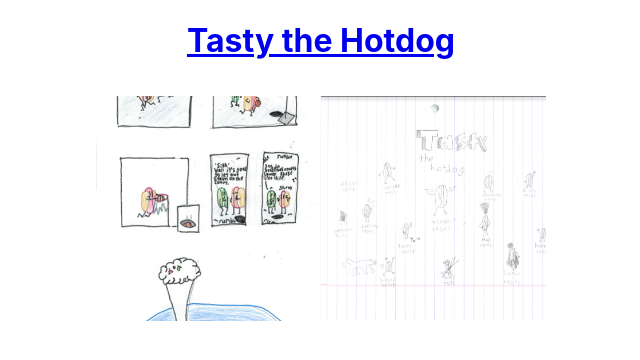
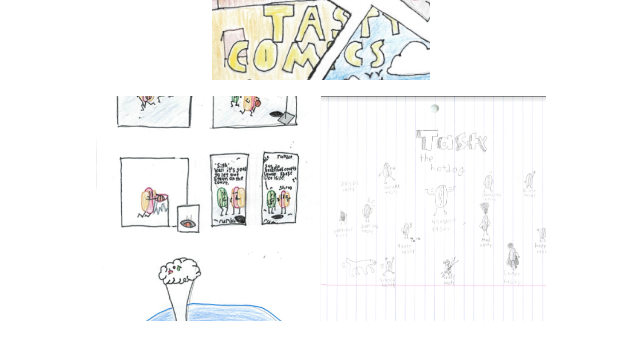
Before and after one commit to marla294/tasty-the-hotdog, a React (Create React App) app: page / in a window 1280 px wide. Shown: the top 360 px of the page, without its empty margins (319-959 px from the left). Built offline with nearby package versions, Linux system fonts and the light colour scheme.

Commit message:
Adding Miles header image to header

```diff
--- a/src/components/Header.tsx
+++ b/src/components/Header.tsx
@@ -16,6 +16,11 @@ const StyledNavLink = styled.img`
   height: 60px;
 `;
 
+const StyledHeaderLink = styled.img`
+  height: 80px;
+  object-fit: cover;
+`;
+
 const Header = () => {
   const { id } = useParams();
   const { nextComic, prevComic } = singleComicLoader({ id });
@@ -30,7 +35,7 @@ const Header = () => {
         )}
       </div>
       <Link to="/">
-        <h1>Tasty the Hotdog</h1>
+        <StyledHeaderLink src={require(`../assets/Header.jpg`)} />
       </Link>
       <div>
         {nextComic && (
```
Also changed, not shown: src/assets/Header.jpg (added).
